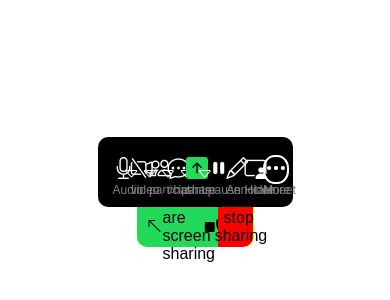
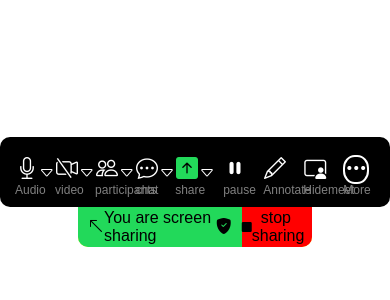
Before and after one commit to chavabhargav/43r, a plain HTML site: page zoom/index.html in a window 390 px wide. Shown: the part 210-510 px from the top of the page. Drawn offline with nearby package versions, Linux system fonts and the light colour scheme.

Commit message:
Update style.css

```diff
--- a/zoom/style.css
+++ b/zoom/style.css
@@ -97,3 +97,8 @@
 .red i{
     font-size: 10px;
 }
+@media (max-width: 768px) {
+  .total{
+    width: 100%;
+  }
+}
```
